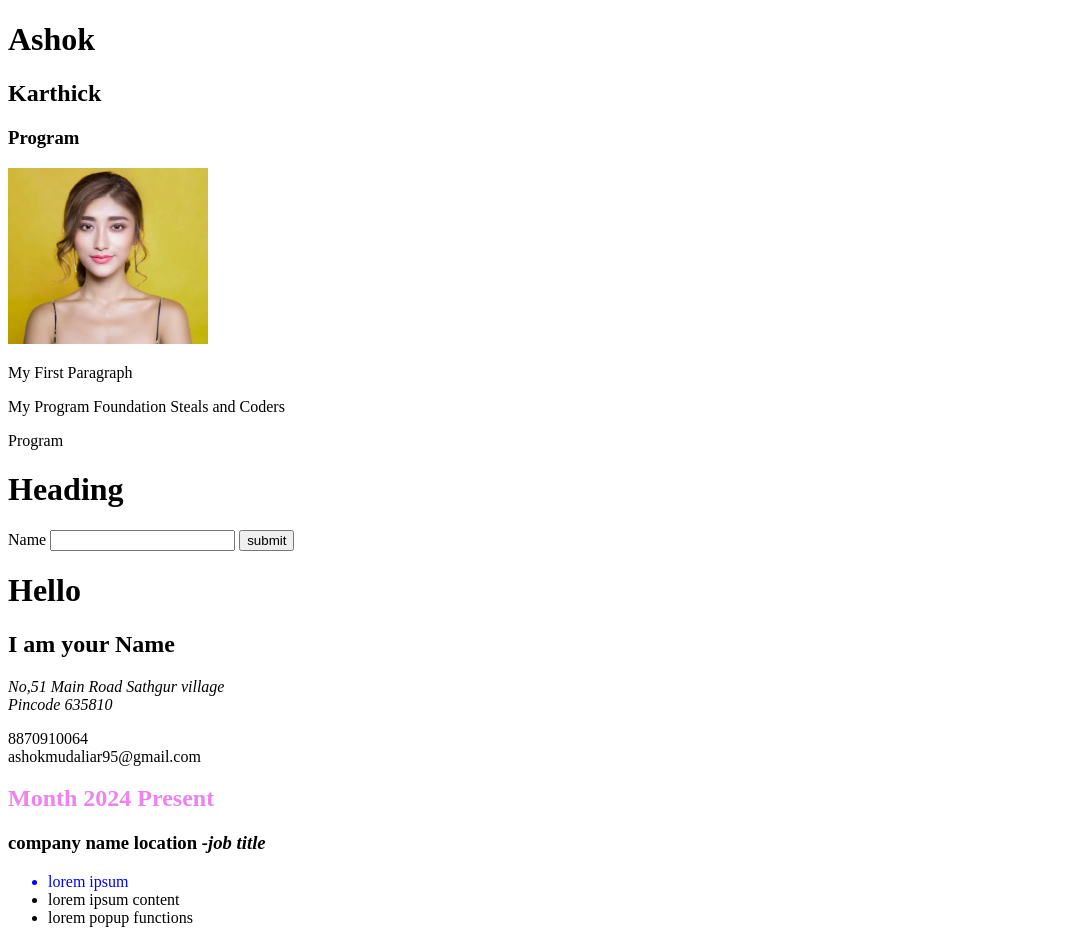
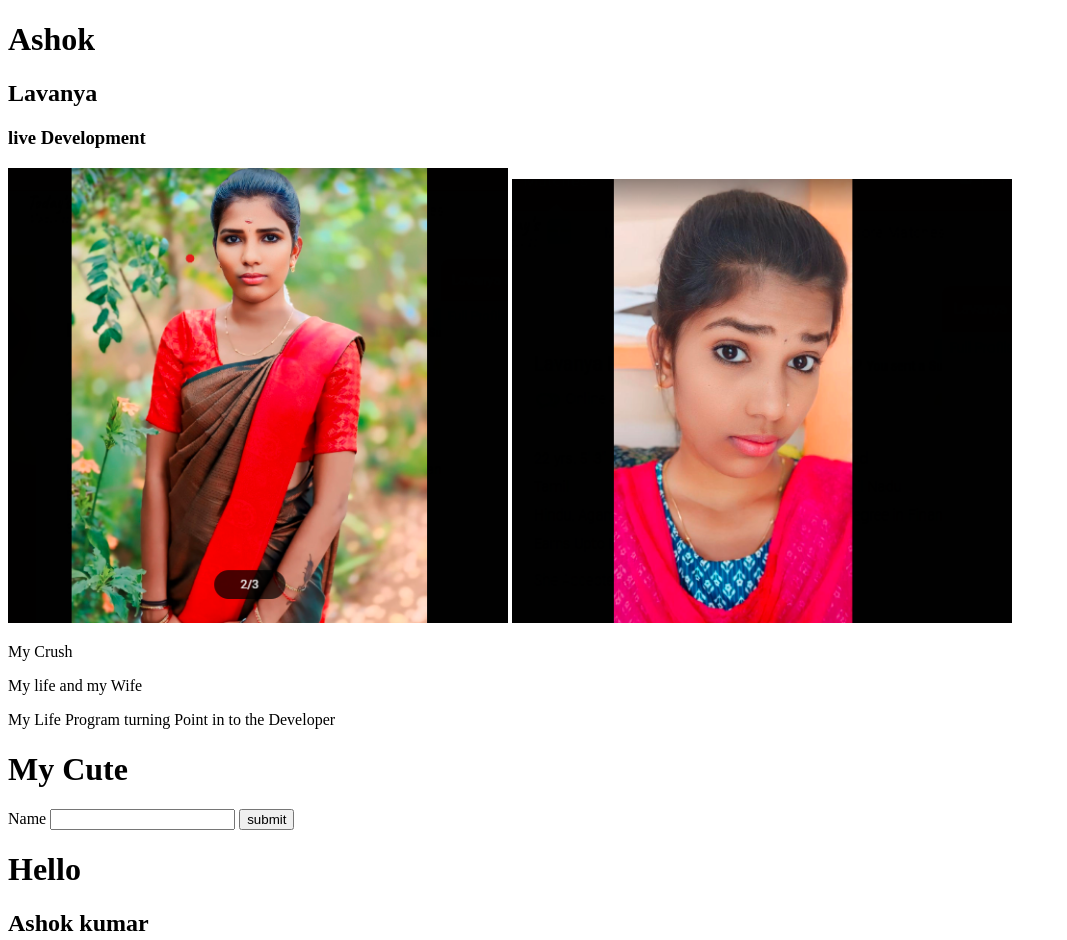
Before and after one commit to Ashok9556/New-folder, a plain HTML site: page index.html in a window 1280 px wide. Shown: the top 940 px of the page, without its empty margins (0-1067 px from the left). Drawn offline with Linux system fonts and the light colour scheme.

Commit message:
modified

```diff
--- a/index.html
+++ b/index.html
@@ -3,24 +3,26 @@
 <head>
     <meta charset="UTF-8">
     <meta name="viewport" content="width=device-width, initial-scale=1.0">
-    <title>First Website</title>
+    <title>My Future Wife</title>
 </head>
 <body>
     <h1>Ashok</h1>
-    <h2>Karthick</h2>
-    <h3>Program</h3>
-    <img width="200px" src="profile.webp" alt="">
-    <p>My First Paragraph</p>
-    <p>My Program Foundation Steals and Coders</p>
-    <p>Program</p>
-    <h1>Heading</h1>
+    <h2>Lavanya</h2>
+    <h3>live Development</h3>
+    <img width="500px" src="Lavanya.png" alt="">
+    <img width="500px" src="My Future.png" alt="">
+    <img src="500px" src="Gym.png" alt="">
+    <p>My Crush</p>
+    <p>My life and my Wife</p>
+    <p>My Life Program turning Point in to the Developer</p>
+    <h1>My Cute</h1>
     <form action=""></form>
     <label for="">Name</label>
     <input type="text">
     <button type="submit">submit</button>
     <header>
        <h1>Hello</h1>
-       <h2>I am your Name</h2>
+       <h2>Ashok kumar</h2>
        <address>No,51 Main Road Sathgur village <br>Pincode 635810</address>
        <p>8870910064 <br> ashokmudaliar95@gmail.com</p>
        </header>
```
Also changed, not shown: Gym.png (added), Lavanya.png (added), My Future.png (added).
